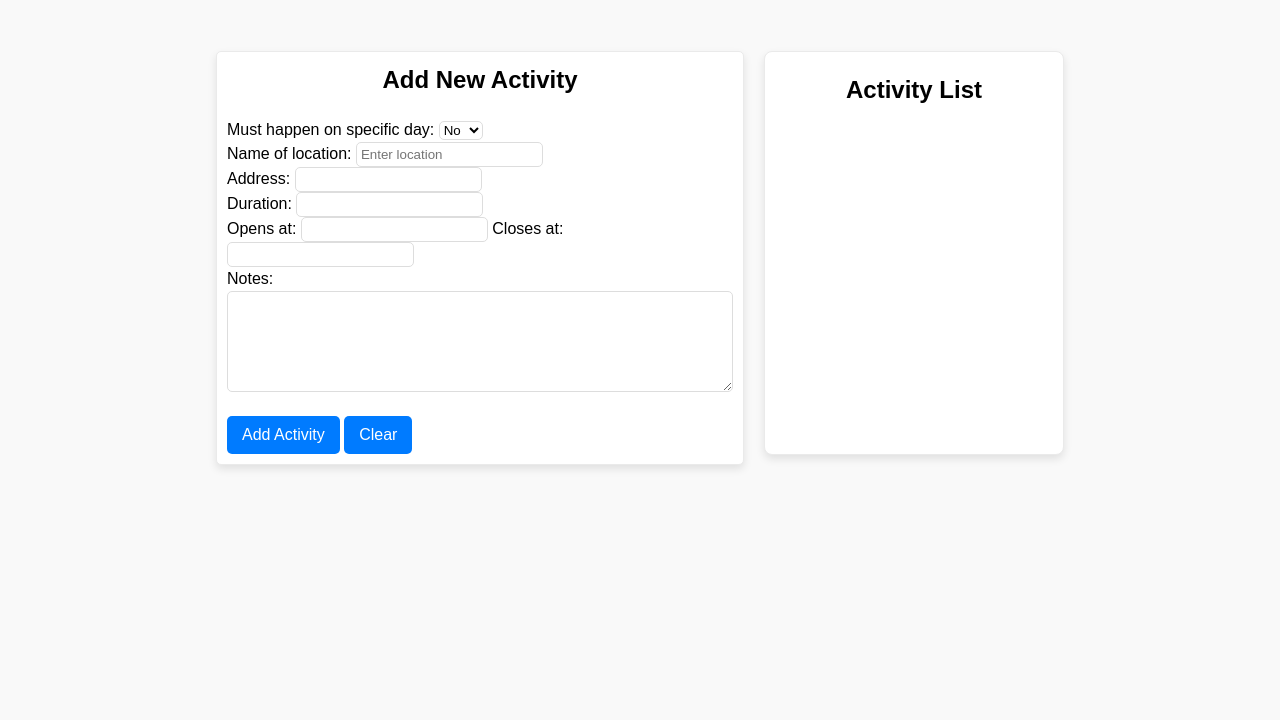
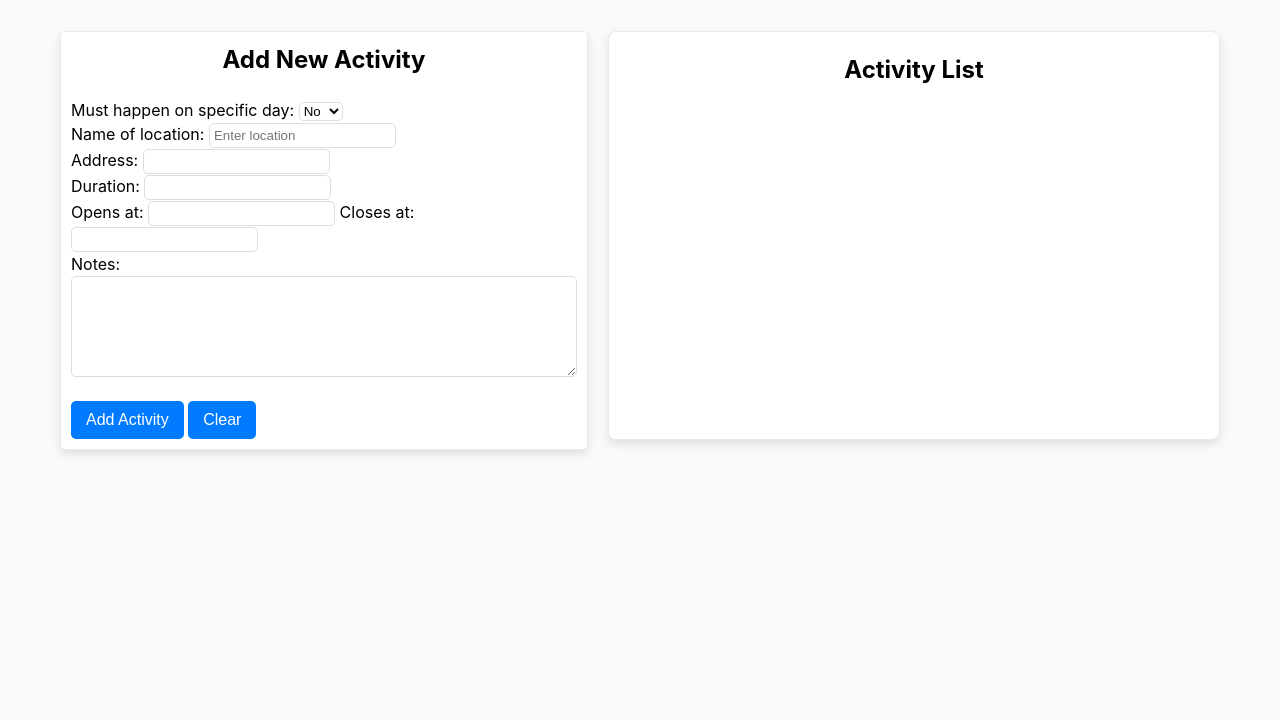
Before and after one commit to aflam745/Way2Go, a website with bundled scripts: page front-end/src/index.html in a window 1280 px wide. Shown: the part 80-800 px from the top of the page. Built offline with nearby package versions, Linux system fonts and the light colour scheme; files whose address does not match are found by name.

Commit message:
Moved font deleted redundant classes

```diff
--- a/front-end/src/components/ActivityPageComponent/ActivityPageComponent.css
+++ b/front-end/src/components/ActivityPageComponent/ActivityPageComponent.css
@@ -7,5 +7,4 @@
     max-width: 1200px;
     margin: 0 auto;
     box-sizing: border-box;
-    font-family: Arial, sans-serif;
 }
--- a/front-end/src/main.css
+++ b/front-end/src/main.css
@@ -1,17 +1,4 @@
 /* NOTE: We could refactor the layout to use grid and subgrid */
-
-/* Base Styles for the Application */
-#app {
-  display: flex;
-  flex-direction: row;
-  gap: 20px;
-  justify-content: center;
-  padding: 20px;
-  max-width: 1200px;
-  margin: 0 auto;
-  box-sizing: border-box;
-  font-family: Arial, sans-serif;
-}
 
 /* Centers the header */
 body>header {
@@ -27,6 +14,7 @@ body {
   background-color: var(--bg-white);
   font-size: 16px;
   line-height: 1.5;
+  font-family: Inter, Arial, sans-serif;
 }
 
 /* Button Styling */
```
